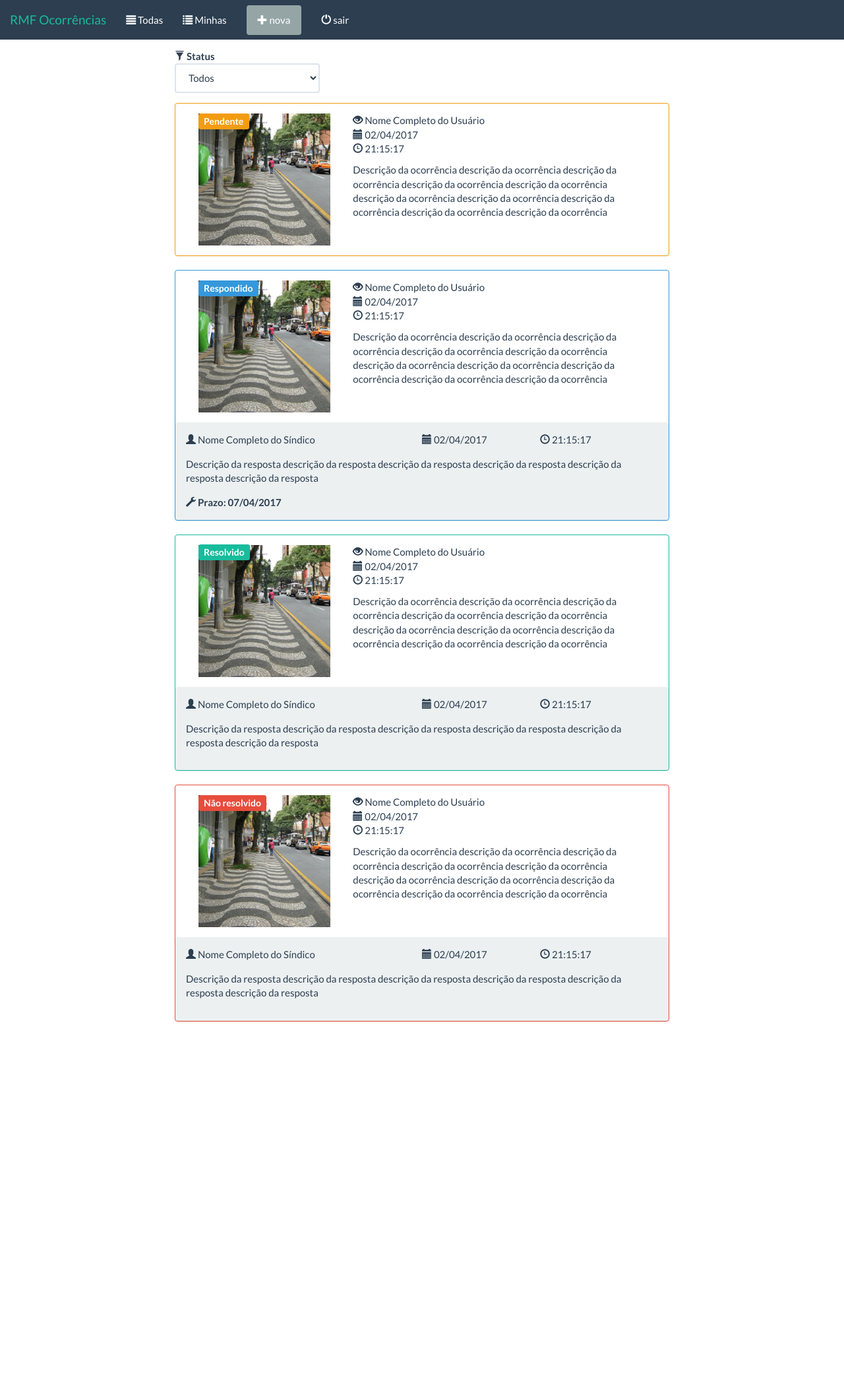
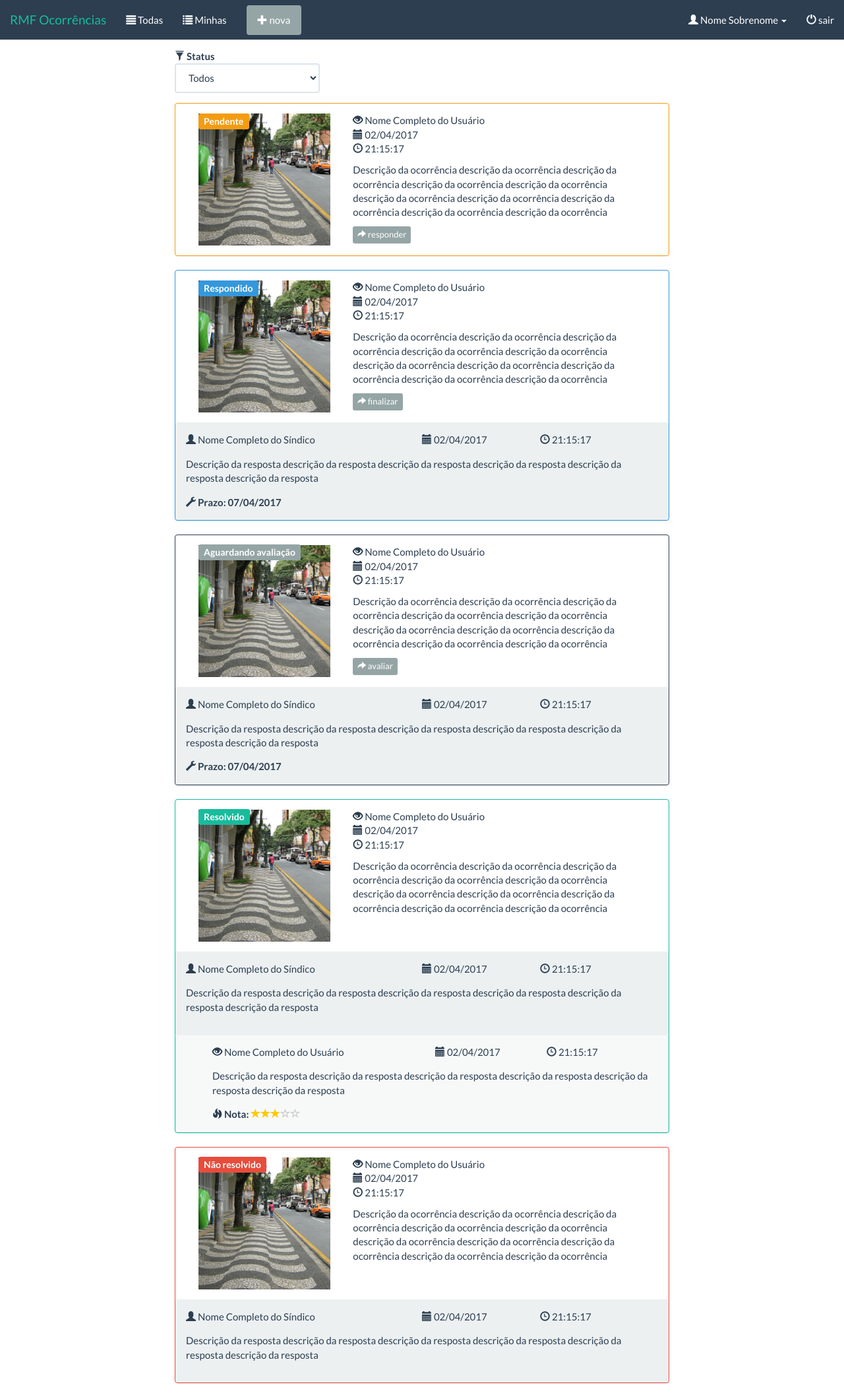
Before and after one commit to brunohpmarques/rmfocorrencias, a PHP site: page / in a window 1280 px wide. Shown: the whole page at 66% size. Before the commit the page ends 1548 px from the top, so only its background shows below. Run offline with PHP 8.4, Linux system fonts and the light colour scheme.

Commit message:
Proposta com modals;

```diff
--- a/assets/css/app.css
+++ b/assets/css/app.css
@@ -32,16 +32,16 @@ body{
 	font-size: 14px;
 }
 
-.panel{
-	cursor: pointer;
-}
-
 .panel-warning:hover{
 	background-color: #FEF4E7;
 }
 
 .panel-info:hover{
 	background-color: #E7F1FE;
+}
+
+.panel-primary:hover{
+	background-color: #F7F9F9;
 }
 
 .panel-success:hover{
@@ -52,10 +52,15 @@ body{
 	background-color: #FEE7E7;
 }
 
-.panel-resp{
+.panel-resp, .panel-trep{
 	float: left;
 	margin: 15px -30px -15px -30px;
 	background-color: #ecf0f1;
+}
+
+.panel-trep{
+	padding-left: 40px;
+	background-color: #F7F9F9;
 }
 
 .panel-resp-desc{
@@ -67,12 +72,32 @@ body{
 	padding: 0px;
 }
 
+.showOcr{
+	cursor: pointer;
+}
+
 #modal-img, .modal-dialog{
 	max-width: 100%;
 	max-height: 100%;
 }
 
-.modal-backdrop.in {
+.modal-backdrop.in{
     opacity: 0.8;
     filter: alpha(opacity=50);
 }
+
+.modal-body select, .modal-body input, .modal-body .help-block, .modal-body .glyphicon-time{
+	margin-bottom: 15px;
+}
+
+.modal-body .rating-symbol{
+	font-size: 35px !important;
+}
+
+.rating-symbol-background{
+	color: #cccccc;
+}
+
+.rating-symbol-foreground{
+	color: #ffca00;
+}
--- /dev/null
+++ b/assets/css/showup.css
@@ -0,0 +1,147 @@
+/*
+ * Showup.js jQuery Plugin
+ * http://github.com/jonschlinkert/showup
+ *
+ * Copyright (c) 2013 Jon Schlinkert, contributors
+ * Licensed under the MIT License (MIT).
+ */
+
+/**
+ * Docs navbar transitions effects
+ */
+
+.navbar {
+  -webkit-transition: -webkit-transform .5s .5s, background .5s, color .1s;
+     -moz-transition:    -moz-transform .5s .5s, background .5s, color .1s;
+       -o-transition:      -o-transform .5s .5s, background .5s, color .1s;
+          transition:         transform .5s .5s, background .5s, color .1s;
+  -webkit-transform: translate(0, 0);
+      -ms-transform: translate(0, 0);
+          transform: translate(0, 0);
+}
+
+.navbar-tall,
+.navbar-show {
+  opacity: 1;
+  -webkit-transition: -webkit-transform .25s, background 2s, color .3s;
+     -moz-transition:    -moz-transform .25s, background 2s, color .3s;
+       -o-transition:      -o-transform .25s, background 2s, color .3s;
+          transition:         transform .25s, background 2s, color .3s;
+  -webkit-transform: translate(0, 0);
+      -ms-transform: translate(0, 0);
+          transform: translate(0, 0);
+}
+
+.navbar-hide {
+  opacity: 0;
+  -webkit-transition: -webkit-transform .2s, background .3s, color .3s, opacity 0 .3s;
+     -moz-transition:    -moz-transform .2s, background .3s, color .3s, opacity 0 .3s;
+       -o-transition:      -o-transform .2s, background .3s, color .3s, opacity 0 .3s;
+          transition:         transform .2s, background .3s, color .3s, opacity 0 .3s;
+  -webkit-transform: translate(0, -80px);
+      -ms-transform: translate(0, -80px);
+          transform: translate(0, -80px);
+}
+
+
+.navbar-tall,
+.navbar-short,
+.navbar-tall .navbar-brand,
+.navbar-short .navbar-brand,
+.navbar-tall .navbar-nav > li > a,
+.navbar-short .navbar-nav > li > a {
+  -webkit-transition: all 0.2s linear;
+          transition: all 0.2s linear;
+}
+
+.navbar-short {
+  min-height: 40px;
+}
+.navbar-short .navbar-brand {
+  font-size: 16px;
+  padding: 13px 15px 10px;
+}
+.navbar-short .navbar-nav > li > a {
+  padding-top: 12px;
+  padding-bottom: 12px;
+}
+
+
+.navbar-tall {
+  min-height: 70px;
+}
+.navbar-tall .navbar-brand {
+  font-size: 24px;
+  padding: 25px 15px;
+}
+.navbar-tall .navbar-nav > li > a {
+  padding-top: 25px;
+}
+
+
+
+/**
+ * Docs Buttons
+ */
+
+/* Demo buttons are all <button> tags, so
+ * lets style these directly.
+ */
+button {
+  float: right !important;
+}
+
+
+/* Fixed button, bottom right */
+.btn-fixed-bottom {
+  position: fixed;
+  bottom: 10px;
+  right: 20px;
+  display: none;
+}
+
+
+/* Toggles navbar classes */
+.btn-hide-show {
+  margin-right: 10px;
+}
+
+
+/* Light theme */
+.btn-light {
+  color: #555;
+  background-color: rgba(0, 0, 0,.1);
+}
+.btn-light:hover {
+  color: #111;
+  background-color: rgba(0, 0, 0,.25);
+}
+
+/* Dark theme */
+.btn-dark {
+  color: #fff;
+  background-color: rgba(0, 0, 0,.5);
+}
+.btn-dark:hover {
+  color: #fff;
+  background-color: rgba(0, 0, 0,.9);
+}
+
+
+
+/* Buttons displayed throughout the content */
+.btn-showup {
+  position: relative;
+  color: #fff;
+  font-weight: normal;
+  background-color: #463265;
+  border-color: #3F2961;
+}
+.btn:focus,
+.btn-showup:hover,
+.btn-showup:focus {
+  color: #fff;
+  outline: none;
+  background-color: #2c3e50;
+  border-color: #2c3e50;
+}
--- a/assets/js/app.js
+++ b/assets/js/app.js
@@ -1,9 +1,25 @@
 var ocrModal = null;
+var respModal = null;
+var novModal = null;
+var avaModal = null;
+var ratingModal = null;
+var rating = null;
 
 $(document).ready(function(){
-	ocrModal = $('#myModal');
+	ocrModal = $('#ocrModal');
+	respModal = $('#respModal');
+	novModal = $('#novModal');
+	avaModal = $('#avaModal');
+	ratingModal = $('#ratingModal');
+	rating = $('.rating');
 
-	$('.showModal').on('click', function(){
+	$().showUp('.navbar', {
+		upClass: 'navbar-show',
+		downClass: 'navbar-hide'
+	});
+
+	/* MODALS */
+	$('.showOcr').on('click', function(){
 		var modalStatus = $(ocrModal.find('#modal-status')[0]);
 		var currentStatus = $($(this).find('.label')[0]).clone();
 		var modalImg = $(ocrModal.find('#modal-img')[0]);
@@ -16,4 +32,45 @@ $(document).ready(function(){
 		ocrModal.show();
 	});
 
+	$('.showResp').on('click', function(){
+		$(this).data("uri");
+		$(this).data("type");
+	});
+
+	$('.showAva').on('click', function(){
+		$(this).data("uri");
+	});
+	/* END MODALS */
+
+	/* RATING */
+	rating.rating({
+		start: 0,
+  		stop: 5,
+  		filled: 'glyphicon glyphicon-star',
+  		empty: 'glyphicon glyphicon-star-empty',
+  		extendSymbol: function (rate) {
+		    $(this).tooltip({
+		      container: 'body',
+		      placement: 'top',
+		      title: 'Nota: ' + rate
+		    });
+		}
+	});
+	ratingModal.rating({
+		start: 0,
+  		stop: 5,
+  		filled: 'glyphicon glyphicon-star',
+  		empty: 'glyphicon glyphicon-star-empty',
+  		extendSymbol: function (rate) {
+		    $(this).tooltip({
+		      container: 'body',
+		      placement: 'top',
+		      title: 'Nota: ' + rate
+		    });
+		}
+	});
+	ratingModal.on('change', function () {
+
+	});
+	/* END RATING */
 });
--- a/head.php
+++ b/head.php
@@ -4,7 +4,10 @@
 
 <link href="assets/css/bootstrap-flatly.css" rel="stylesheet">
 <link href="assets/css/app.css" rel="stylesheet">
+<link href="assets/css/showup.css" rel="stylesheet">
 
 <script src="assets/js/jquery-3.2.0.min.js"></script>
 <script src="assets/js/bootstrap.min.js"></script>
 <script src="assets/js/app.js"></script>
+<script src="assets/js/showup.js"></script>
+<script src="assets/js/bootstrap-rating.min.js"></script>
--- a/header.php
+++ b/header.php
@@ -24,10 +24,21 @@ if(isset($_GET['pg'])){
 	      </ul>
 
 	      <div class="navbar-form navbar-left">
-	        <a href="new.php" class="btn btn-default"><span class="glyphicon glyphicon-plus" aria-hidden="true"></span> nova</a>
+	        <a href="javascript:;" class="btn btn-default showNov" data-toggle="modal" data-target="#novModal"><span class="glyphicon glyphicon-plus" aria-hidden="true"></span> nova</a>
 	      </div>
 
-	      <ul class="nav navbar-nav navbar-left">
+	      <ul class="nav navbar-nav navbar-right">
+	       	<li class="dropdown">
+	          <a href="#" class="dropdown-toggle" data-toggle="dropdown" role="button" aria-expanded="false">
+	          	<span class="glyphicon glyphicon-user" aria-hidden="true"></span> Nome Sobrenome
+	          	<span class="caret"></span>
+	          </a>
+	          <ul class="dropdown-menu" role="menu">
+	            <li><a href="javascript:;">Síndico</a></li>
+	            <li><a href="javascript:;">contato@email.com.br</a></li>
+	          </ul>
+	        </li>
+
 	        <li><a href="login.php"><span class="glyphicon glyphicon-off" aria-hidden="true"></span> sair</a></li>
 	      </ul>
 	    </div>
--- a/index.php
+++ b/index.php
@@ -16,11 +16,12 @@
 							<div class="form-group col-lg-4">
 						      <label for="select" class="control-label"><span class="glyphicon glyphicon-filter" aria-hidden="true"></span> Status</label>
 						        <select class="form-control" id="select">
-						          <option>Todos</option>
 						          <option>Pendentes</option>
 						          <option>Respondidos</option>
+						          <option>Aguardando</option>
 						          <option>Resolvidos</option>
 						          <option>Não Resolvidos</option>
+						          <option selected>Todos</option>
 						        </select>
 						    </div>
 						</fieldset>
@@ -30,10 +31,9 @@
 
 			<div class="row">
 				<div class="col-md-8 col-md-offset-2">
-
-					<div class="panel panel-warning showModal" data-toggle="modal" data-target="#myModal">
+					<div class="panel panel-warning">
 					  <div class="panel-body">
-					  	<div class="col-lg-4">
+					  	<div class="col-lg-4 showOcr" data-toggle="modal" data-target="#ocrModal">
 					  		<div class="img-ocorrencia" style="background-image: url(assets/img/rua.jpg)">
 					  			<p><span class="label label-warning">Pendente</span></p>
 					  		</div>
@@ -51,12 +51,17 @@
 					  		descrição da ocorrência descrição da ocorrência
 					  		</p>
 					  	</div>
+					  	<div class="col-lg-8">
+					  		<a href="javascript:;" class="btn btn-default btn-xs showResp" data-uri="f662e02c-ec7d-455a-9570-b67e52f04c40" data-type="resp" data-toggle="modal" data-target="#respModal">
+					  		<span class="glyphicon glyphicon-share-alt" aria-hidden="true"></span> responder
+					  		</a>
+					  	</div>
 					  </div>
 					</div>
 
-					<div class="panel panel-info showModal" data-toggle="modal" data-target="#myModal">
+					<div class="panel panel-info">
 					  <div class="panel-body">
-					  	<div class="col-lg-4">
+					  	<div class="col-lg-4 showOcr" data-toggle="modal" data-target="#ocrModal">
 					  		<div class="img-ocorrencia" style="background-image: url(assets/img/rua.jpg)">
 					  			<p><span class="label label-info">Respondido</span></p>
 					  		</div>
@@ -74,6 +79,12 @@
 					  		descrição da ocorrência descrição da ocorrência
 					  		</p>
 					  	</div>
+					  	<div class="col-lg-8">
+					  		<a href="javascript:;" class="btn btn-default btn-xs showResp" data-uri="f662e02c-ec7d-455a-9570-b67e52f04c40" data-type="fina" data-toggle="modal" data-target="#respModal">
+					  		<span class="glyphicon glyphicon-share-alt" aria-hidden="true"></span> finalizar
+					  		</a>
+					  	</div>
+
 					  	<div class="col-lg-12">
 					  		<div class="panel panel-default panel-resp">
 					  			<div class="panel-body">
@@ -97,9 +108,58 @@
 					  </div>
 					</div>
 
-					<div class="panel panel-success showModal" data-toggle="modal" data-target="#myModal">
+					<div class="panel panel-primary">
 					  <div class="panel-body">
-					  	<div class="col-lg-4">
+					  	<div class="col-lg-4 showOcr" data-toggle="modal" data-target="#ocrModal">
+					  		<div class="img-ocorrencia" style="background-image: url(assets/img/rua.jpg)">
+					  			<p><span class="label label-default">Aguardando avaliação</span></p>
+					  		</div>
+					  	</div>
+					  	<div class="col-lg-4 panel-desc">
+					  		<p>
+						  	<span class="glyphicon glyphicon-eye-open" aria-hidden="true"></span> Nome Completo do Usuário<br/>
+						  	<span class="glyphicon glyphicon-calendar" aria-hidden="true"></span> 02/04/2017<br/>
+						  	<span class="glyphicon glyphicon-time" aria-hidden="true"></span> 21:15:17
+						  	</p>
+					  	</div>
+					  	<div class="col-lg-8">
+					  		<p>
+					  		Descrição da ocorrência descrição da ocorrência descrição da ocorrência descrição da ocorrência descrição da ocorrência descrição da ocorrência descrição da ocorrência descrição da ocorrência
+					  		descrição da ocorrência descrição da ocorrência
+					  		</p>
+					  	</div>
+					  	<div class="col-lg-8">
+					  		<a href="javascript:;" class="btn btn-default btn-xs showAva" data-uri="f662e02c-ec7d-455a-9570-b67e52f04c40" data-toggle="modal" data-target="#avaModal">
+					  		<span class="glyphicon glyphicon-share-alt" aria-hidden="true"></span> avaliar
+					  		</a>
+					  	</div>
+
+					  	<div class="col-lg-12">
+					  		<div class="panel panel-default panel-resp">
+					  			<div class="panel-body">
+					  				<div class="col-md-6 panel-resp-info">
+									  	<span class="glyphicon glyphicon-user" aria-hidden="true"></span> Nome Completo do Síndico
+					  				</div>
+					  				<div class="col-md-3 panel-resp-info">
+					  					<span class="glyphicon glyphicon-calendar" aria-hidden="true"></span> 02/04/2017
+					  				</div>
+					  				<div class="col-md-3 panel-resp-info">
+					  					<span class="glyphicon glyphicon-time" aria-hidden="true"></span> 21:15:17
+					  				</div>
+					  				<div class="col-md-12 panel-resp-desc">
+					  					Descrição da resposta descrição da resposta descrição da resposta descrição da resposta descrição da resposta descrição da resposta
+					  				</div>
+					  				<div class="col-lg-12 panel-resp-info"><span class="glyphicon glyphicon-wrench" aria-hidden="true"></span> <strong>Prazo: 07/04/2017</strong>
+					  				</div>
+					  			</div>
+					  		</div>
+					  	</div>
+					  </div>
+					</div>
+
+					<div class="panel panel-success">
+					  <div class="panel-body">
+					  	<div class="col-lg-4 showOcr" data-toggle="modal" data-target="#ocrModal">
 					  		<div class="img-ocorrencia" style="background-image: url(assets/img/rua.jpg)">
 					  			<p><span class="label label-success">Resolvido</span></p>
 					  		</div>
@@ -117,6 +177,7 @@
 					  		descrição da ocorrência descrição da ocorrência
 					  		</p>
 					  	</div>
+
 					  	<div class="col-lg-12">
 					  		<div class="panel panel-default panel-resp">
 					  			<div class="panel-body">
@@ -134,13 +195,33 @@
 					  				</div>
 					  			</div>
 					  		</div>
+					  		<div class="panel panel-default panel-trep">
+						  		<div class="panel-body">
+						  			<div class="col-md-6 panel-resp-info">
+										<span class="glyphicon glyphicon-eye-open" aria-hidden="true"></span> Nome Completo do Usuário
+						  			</div>
+						  			<div class="col-md-3 panel-resp-info">
+						  				<span class="glyphicon glyphicon-calendar" aria-hidden="true"></span> 02/04/2017
+						  			</div>
+						  			<div class="col-md-3 panel-resp-info">
+						  				<span class="glyphicon glyphicon-time" aria-hidden="true"></span> 21:15:17
+						  			</div>
+						  			<div class="col-md-12 panel-resp-desc">
+						  				Descrição da resposta descrição da resposta descrição da resposta descrição da resposta descrição da resposta descrição da resposta
+						  			</div>
+						  			<div class="col-lg-12 panel-resp-info">
+						  				<span class="glyphicon glyphicon-fire" aria-hidden="true"></span> <strong>Nota: </strong>
+						  				<input type="hidden" id="rating" class="rating" disabled data-readonly value="3" />
+					  				</div>
+						  		</div>
+						  	</div>
 					  	</div>
 					  </div>
 					</div>
 
-					<div class="panel panel-danger showModal" data-toggle="modal" data-target="#myModal">
+					<div class="panel panel-danger">
 					  <div class="panel-body">
-					  	<div class="col-lg-4">
+					  	<div class="col-lg-4 showOcr" data-toggle="modal" data-target="#ocrModal">
 					  		<div class="img-ocorrencia" style="background-image: url(assets/img/rua.jpg)">
 					  			<p><span class="label label-danger">Não resolvido</span></p>
 					  		</div>
@@ -158,6 +239,7 @@
 					  		descrição da ocorrência descrição da ocorrência
 					  		</p>
 					  	</div>
+
 					  	<div class="col-lg-12">
 					  		<div class="panel panel-default panel-resp">
 					  			<div class="panel-body">
@@ -184,22 +266,8 @@
 		</div>
 	</div>
 
-	<!-- Modal -->
-	<div id="myModal" class="modal fade" role="dialog">
-	  <div class="modal-dialog">
+	<a href="#" style="display: none;" class="btn back-to-top btn-dark btn-fixed-bottom"> <span class="glyphicon glyphicon-chevron-up"></span> </a>
 
-	    <!-- Modal content-->
-	    <div class="modal-content">
-	      <div class="modal-header">
-	      	<span id="modal-status"></span>
-	        <button type="button" class="close" data-dismiss="modal">&times;</button>
-	      </div>
-	      <div class="modal-body">
-	        <img id="modal-img" src="">
-	      </div>
-	    </div>
-
-	  </div>
-	</div>
+	<? include_once("modal.php"); ?>
 </body>
 </html>
--- /dev/null
+++ b/modal.php
@@ -0,0 +1,164 @@
+
+	<!-- Modal IMG -->
+	<div id="ocrModal" class="modal fade" role="dialog">
+	  <div class="modal-dialog">
+
+	    <!-- Modal content-->
+	    <div class="modal-content">
+	      <div class="modal-header">
+	      	<span id="modal-status"></span>
+	        <button type="button" class="close" data-dismiss="modal">&times;</button>
+	      </div>
+	      <div class="modal-body">
+	        <img id="modal-img" src="">
+	      </div>
+	    </div>
+
+	  </div>
+	</div>
+
+	<!-- Modal OCR -->
+	<div id="novModal" class="modal fade" role="dialog">
+	  <div class="modal-dialog">
+
+	    <!-- Modal content-->
+	    <div class="modal-content">
+	      <div class="modal-header">
+	      	Nova ocorrência
+	        <button type="button" class="close" data-dismiss="modal">&times;</button>
+	      </div>
+	      <div class="modal-body">
+	        <div class="row">
+	        	<div class="col-md-12">
+	        		<form class="form-horizontal">
+	        			<div class="form-group">
+	        				<div class="col-lg-6">
+	        					<span class="glyphicon glyphicon-eye-open" aria-hidden="true"></span> Nome Completo do Usuário
+							</div>
+							<div class="col-lg-3">
+								<span class="glyphicon glyphicon-calendar" aria-hidden="true"></span> 02/04/2017
+							</div>
+							<div class="col-lg-3">
+								<span class="glyphicon glyphicon-time" aria-hidden="true"></span> 21:15:17
+							</div>
+
+							<div class="col-lg-12">
+							  <label for="inputFoto" class="control-label">Foto</label>
+							  <input type="file" class="form-control" id="inputFoto">
+							</div>
+
+							<div class="col-lg-12">
+						      <label for="textArea" class="control-label"><span class="glyphicon glyphicon-comment" aria-hidden="true"></span> Comentário</label>
+						      <textarea class="form-control" rows="3" id="textArea"></textarea>
+						      <span class="help-block">Adicione um comentário de até 250 caracteres.</span>
+						    </div>
+
+	        				<div class="col-lg-12">
+						      <button type="button" class="btn btn-default btn-sm pull-left" data-dismiss="modal">cancelar</button>
+						      <button type="submit" class="btn btn-primary btn-sm">enviar</button>
+						    </div>
+	        			</div>
+	        		</form>
+	        	</div>
+	        </div>
+	      </div>
+	    </div>
+
+	  </div>
+	</div>
+
+	<!-- Modal RSP-->
+	<div id="respModal" class="modal fade" role="dialog">
+	  <div class="modal-dialog">
+
+	    <!-- Modal content-->
+	    <div class="modal-content">
+	      <div class="modal-header">
+	      	Responder
+	        <button type="button" class="close" data-dismiss="modal">&times;</button>
+	      </div>
+	      <div class="modal-body">
+	      	<div class="row">
+				<div class="col-md-12">
+					<form class="form-horizontal">
+  						<div class="form-group">
+  							<div class="col-lg-6">
+	        					<span class="glyphicon glyphicon-user" aria-hidden="true"></span> Nome Completo do Síndico
+							</div>
+							<div class="col-lg-3">
+								<span class="glyphicon glyphicon-calendar" aria-hidden="true"></span> 02/04/2017
+							</div>
+							<div class="col-lg-3">
+								<span class="glyphicon glyphicon-time" aria-hidden="true"></span> 21:15:17
+							</div>
+
+							<div class="col-lg-4">
+						      <label for="select" class="control-label"><span class="glyphicon glyphicon-filter" aria-hidden="true"></span> Alterar status</label>
+						        <select class="form-control" id="select">
+						          <option>Responder</option>
+						          <option>Resolver</option>
+						          <option>Não Resolver</option>
+						        </select>
+						    </div>
+
+						    <div class="col-lg-5">
+						      <label for="inputData" class="control-label"><span class="glyphicon glyphicon-wrench" aria-hidden="true"></span> Prazo</label>
+						        <input type="date" class="form-control" id="inputData" placeholder="Data">
+						    </div>
+
+						    <div class="col-lg-12">
+						      <label for="textArea" class="control-label"><span class="glyphicon glyphicon-comment" aria-hidden="true"></span> Comentário</label>
+						      <textarea class="form-control" rows="3" id="textArea"></textarea>
+						      <span class="help-block">Adicione um comentário de até 250 caracteres.</span>
+						    </div>
+
+						    <div class="col-lg-12">
+						      <button type="button" class="btn btn-default btn-sm pull-left" data-dismiss="modal">cancelar</button>
+						      <button type="submit" class="btn btn-primary btn-sm">enviar</button>
+						    </div>
+
+						</div>
+					</form>
+				</div>
+			</div>
+
+	      </div>
+	    </div>
+
+	  </div>
+	</div>
+
+	<!-- Modal IMG -->
+	<div id="avaModal" class="modal fade" role="dialog">
+	  <div class="modal-dialog">
+
+	    <!-- Modal content-->
+	    <div class="modal-content">
+	      <div class="modal-header">
+	      	Avaliar
+	        <button type="button" class="close" data-dismiss="modal">&times;</button>
+	      </div>
+	      <div class="modal-body">
+	      	<div class="row text-center">
+	      	  <p>Clique em uma estrela para avaliar de 1 a 5.</p>
+	          <input type="hidden" id="ratingModal" class="rating"/>
+	        </div>
+
+	        <div class="row">
+	          <div class="col-lg-12">
+				<label for="textArea" class="control-label"><span class="glyphicon glyphicon-comment" aria-hidden="true"></span> Comentário</label>
+				<textarea class="form-control" rows="3" id="textArea"></textarea>
+				<span class="help-block">Adicione um comentário de até 250 caracteres.</span>
+			  </div>
+
+			  <div class="col-lg-12">
+			    <button type="button" class="btn btn-default btn-sm pull-left" data-dismiss="modal">cancelar</button>
+			    <button type="submit" class="btn btn-primary btn-sm">enviar</button>
+			  </div>
+	        </div>
+
+	      </div>
+	    </div>
+
+	  </div>
+	</div>
```
Also changed, not shown: assets/js/showup.js (added, +68 -0 lines), new.php (deleted, +0 -63 lines), assets/js/bootstrap-rating.min.js (added).
